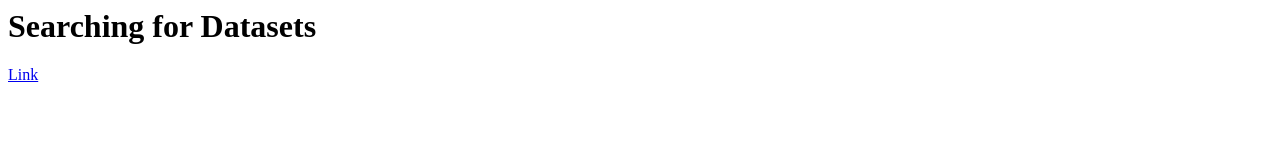
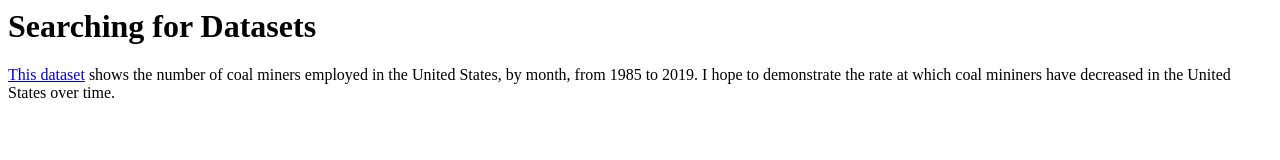
Before and after one commit to ehstowe/searchingForDatasets, a plain HTML site: page index.html in a window 1280 px wide. Drawn offline with Linux system fonts and the light colour scheme.

Commit message:
Update index.html

```diff
--- a/index.html
+++ b/index.html
@@ -2,7 +2,10 @@
   <body>
 
 <h1>Searching for Datasets</h1>
-    <a href="SeriesReport-20190417162656_88dfa7 coal_mining_data.xlsx">Link</a>
+<p><a href="SeriesReport-20190417162656_88dfa7 coal_mining_data.xlsx">This dataset</a> shows the number of coal miners employed
+  in the United States, by month, from 1985 to 2019. I hope to demonstrate the rate at which coal mininers have decreased in the
+  United States over time.</p>
+<p>
 
   </body>
 </html>
```
